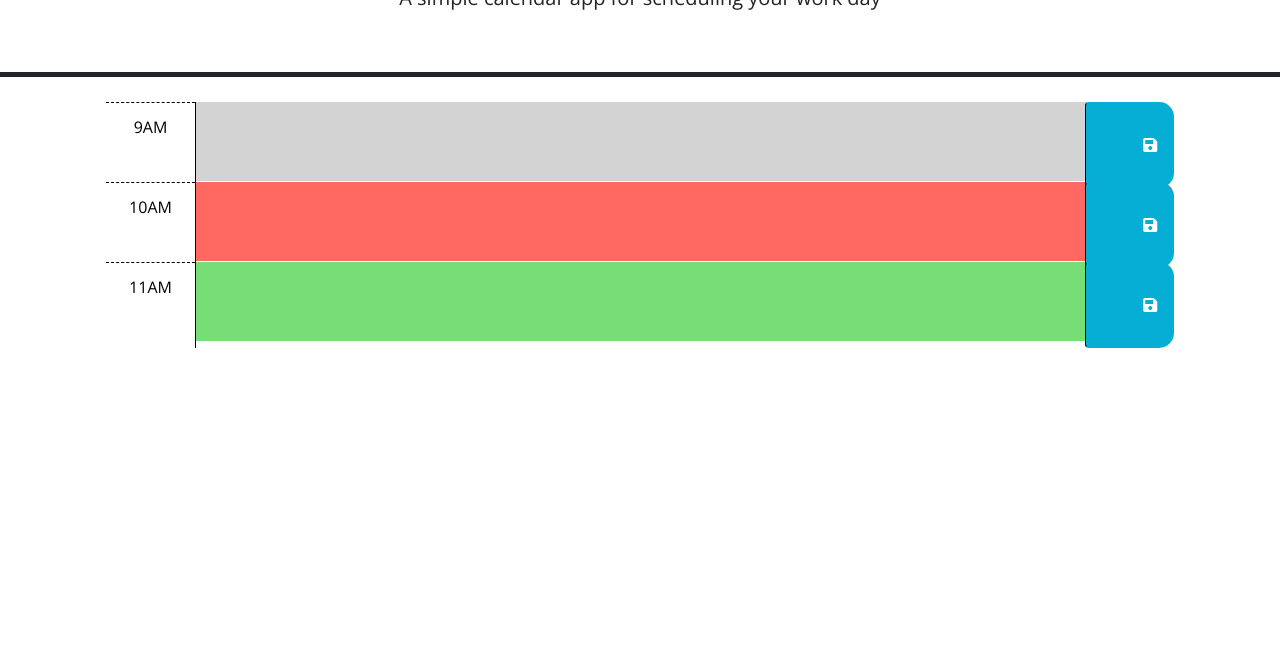
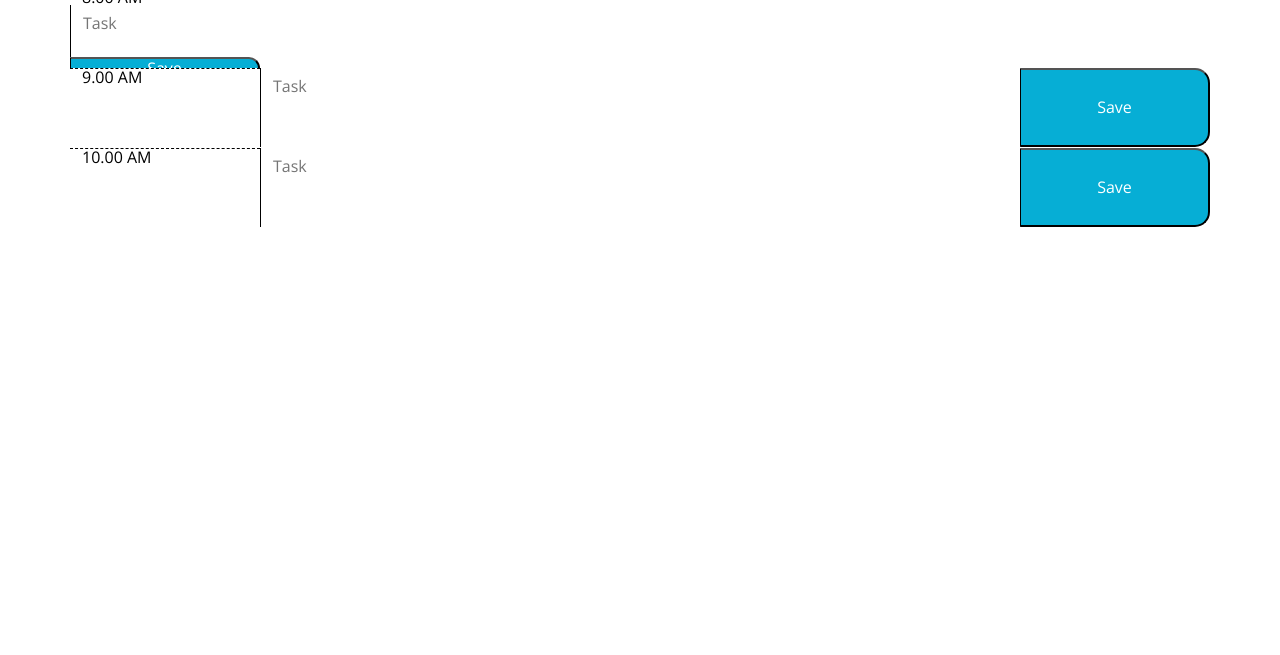
Before and after one commit to MattThompson15/work-day-scheduler, a plain HTML site: page index.html in a window 1280 px wide. Shown: the part 145-800 px from the top of the page. Drawn offline with nearby package versions, Linux system fonts and the light colour scheme.

Commit message:
modified index.html

```diff
--- a/index.html
+++ b/index.html
@@ -4,75 +4,47 @@
     <meta charset="UTF-8" />
     <meta name="viewport" content="width=device-width, initial-scale=1.0" />
     <meta http-equiv="X-UA-Compatible" content="ie=edge" />
-    <link
-      rel="stylesheet"
-      href="https://cdn.jsdelivr.net/npm/bootstrap@5.1.3/dist/css/bootstrap.min.css"
-    />
-    <link
-      rel="stylesheet"
-      href="https://use.fontawesome.com/releases/v5.8.1/css/all.css"
-      integrity="sha384-50oBUHEmvpQ+1lW4y57PTFmhCaXp0ML5d60M1M7uH2+nqUivzIebhndOJK28anvf"
-      crossorigin="anonymous"
-    />
-    <link
-      href="https://fonts.googleapis.com/css?family=Open+Sans&display=swap"
-      rel="stylesheet"
-    />
+    <link rel="stylesheet" href="https://cdn.jsdelivr.net/npm/bootstrap@5.1.3/dist/css/bootstrap.min.css"/>
+    <link rel="stylesheet" href="https://use.fontawesome.com/releases/v5.8.1/css/all.css"
+      integrity="sha384-50oBUHEmvpQ+1lW4y57PTFmhCaXp0ML5d60M1M7uH2+nqUivzIebhndOJK28anvf" crossorigin="anonymous"/>
+    <link href="https://fonts.googleapis.com/css?family=Open+Sans&display=swap"rel="stylesheet"/>
     <link rel="stylesheet" href="style.css" />
     <title>Work Day Scheduler</title>
   </head>
 
   <body>
-    <header class="p-5 mb-4 border-5 border-bottom border-dark text-center">
+    <header class="jumbotron">
       <h1 class="display-3">Work Day Scheduler</h1>
       <p class="lead">A simple calendar app for scheduling your work day</p>
       <p id="currentDay" class="lead"></p>
+
     </header>
-    <div class="container-lg px-5">
-      <!-- Use class for "past", "present", and "future" to apply styles to the
-        time-block divs accordingly. The javascript will need to do this by
-        adding/removing these classes on each div by comparing the hour in the
-        id to the current hour. The html provided below is meant to be an example
-        demonstrating how the css provided can be leveraged to create the
-        desired layout and colors. The html below should be removed or updated
-        in the finished product. Remember to delete this comment once the
-        code is implemented.
-        -->
+    <div class="container">
 
-      <!-- Example of a past time block. The "past" class adds a gray background color. -->
-      <div id="hour-9" class="row time-block past">
-        <div class="col-2 col-md-1 hour text-center py-3">9AM</div>
-        <textarea class="col-8 col-md-10 description" rows="3"> </textarea>
-        <button class="btn saveBtn col-2 col-md-1" aria-label="save">
-          <i class="fas fa-save" aria-hidden="true"></i>
-        </button>
+      <div class="present"></div>
+      <div class="past"></div>
+      <div class="future"></div>
+      <div class="hour"></div>
+
+      <!--Timeblocks-->
+
+      <!--8am-->
+      <div class="row">
+        <div class="col-2 hour">8:00 AM</div>
+        <textarea id="8" class="-8" placeholder="Task"></textarea>
+        <button class="col-2 saveBtn" onclick="saveText(8)">Save</button>
       </div>
 
-      <!-- Example of a a present time block. The "present" class adds a red background color. -->
-      <div id="hour-10" class="row time-block present">
-        <div class="col-2 col-md-1 hour text-center py-3">10AM</div>
-        <textarea class="col-8 col-md-10 description" rows="3"> </textarea>
-        <button class="btn saveBtn col-2 col-md-1" aria-label="save">
-          <i class="fas fa-save" aria-hidden="true"></i>
-        </button>
+      <!--9am-->
+      <div class="row">
+        <div class="col-2 hour">9.00 AM</div>
+        <textarea id="9" class="col-8" placeholder="Task"></textarea>
+        <button class="col-2 saveBtn" onclick="saveText(9)">Save</button>
       </div>
 
-      <!-- Example of a future time block. The "future" class adds a green background color. -->
-      <div id="hour-11" class="row time-block future">
-        <div class="col-2 col-md-1 hour text-center py-3">11AM</div>
-        <textarea class="col-8 col-md-10 description" rows="3"> </textarea>
-        <button class="btn saveBtn col-2 col-md-1" aria-label="save">
-          <i class="fas fa-save" aria-hidden="true"></i>
-        </button>
+      <!--10am-->
+      <div class="row">
+        <div class="col-2 hour">10.00 AM</div>
+        <textarea id="10" class="col-8" placeholder="Task"></textarea>
+        <button class="col-2 saveBtn" onclick="saveText(10)">Save</button>
       </div>
-
-    <script src="https://code.jquery.com/jquery-3.4.1.min.js"></script>
-    <script
-      src="https://cdn.jsdelivr.net/npm/dayjs@1.11.3/dayjs.min.js"
-      integrity="sha256-iu/zLUB+QgISXBLCW/mcDi/rnf4m4uEDO0wauy76x7U="
-      crossorigin="anonymous"
-    ></script>
-
-    <script src="script.js"></script>
-  </body>
-</html>
```
